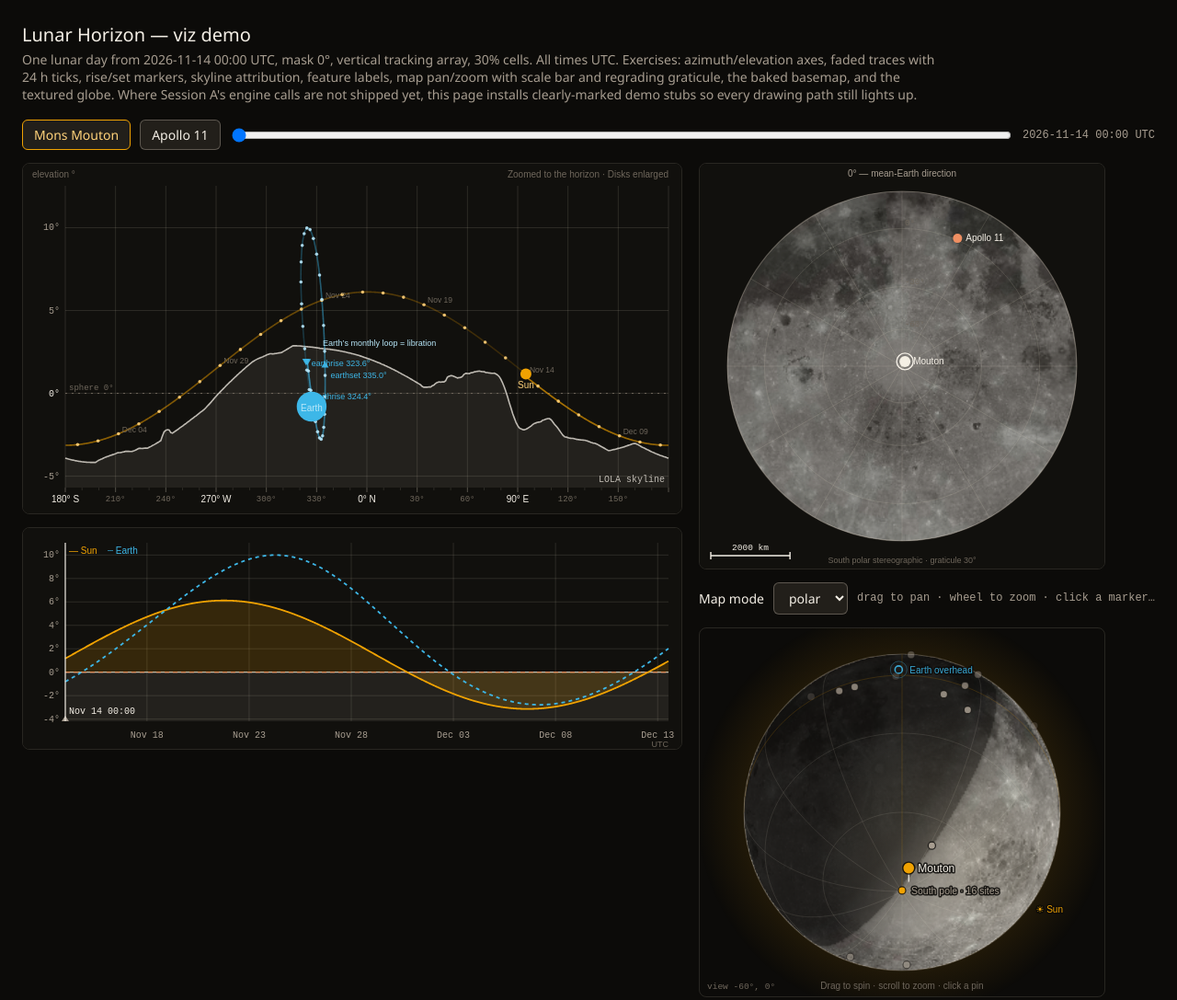
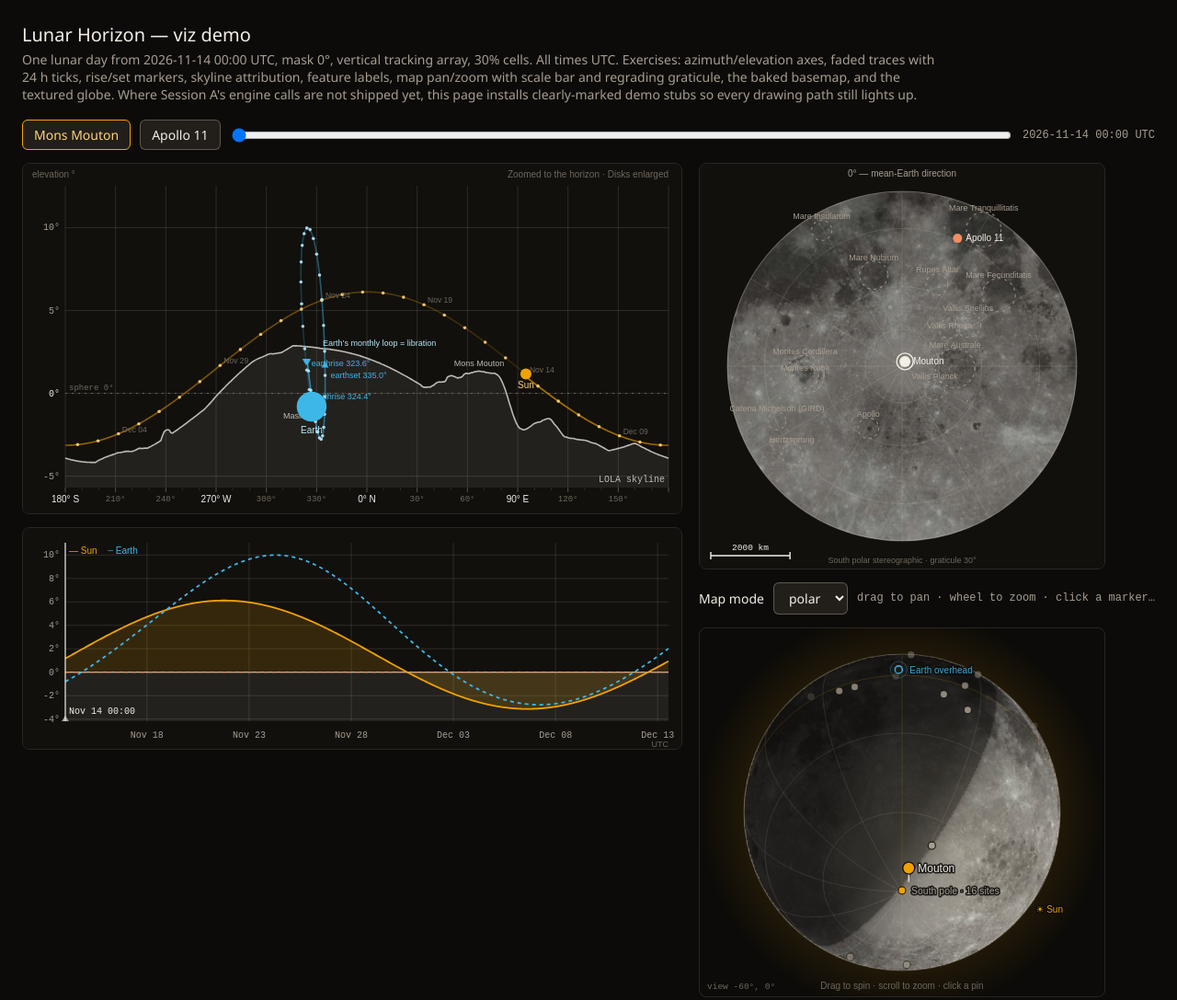
Before and after one commit to aboba485/moon_horrizon, a plain HTML site: page viz-demo.html in a window 1280 px wide. Shown: the whole page at 92% size. Drawn offline with Linux system fonts and the light colour scheme.

Commit message:
Load features.js in the demo and strengthen feature-circle contrast now that the real catalogue is on main.

```diff
--- a/viz-demo.html
+++ b/viz-demo.html
@@ -74,6 +74,7 @@
 <script src="vendor/astronomy.browser.js"></script>
 <script src="sites.js"></script>
 <script src="terrain.js"></script>
+<script src="features.js"></script>
 <script src="basemap.js"></script>
 <script src="ephemeris.js"></script>
 <script src="viz.js"></script>
```
